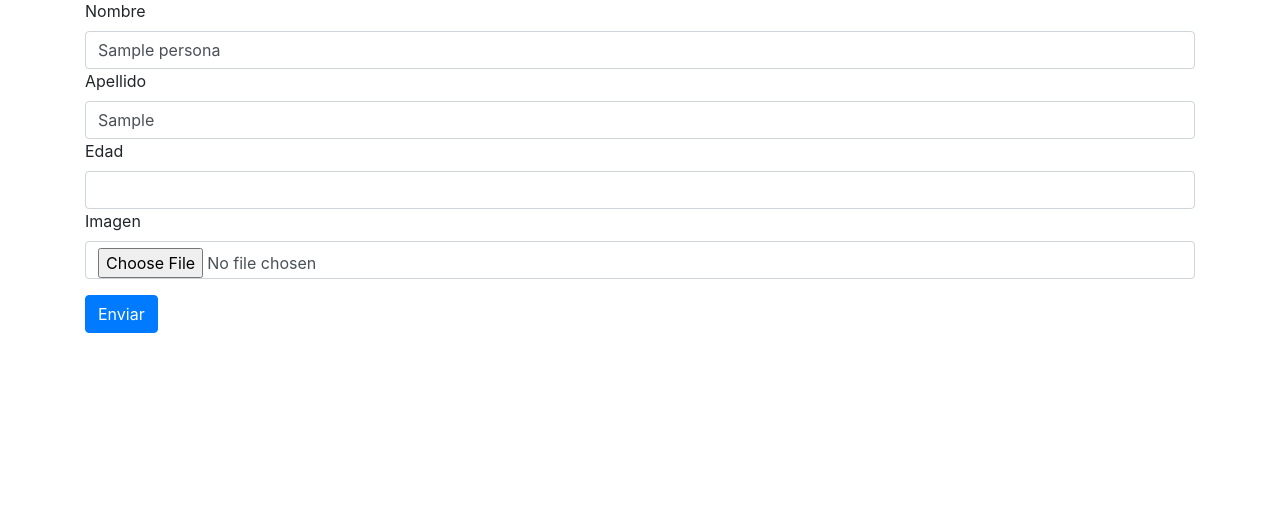
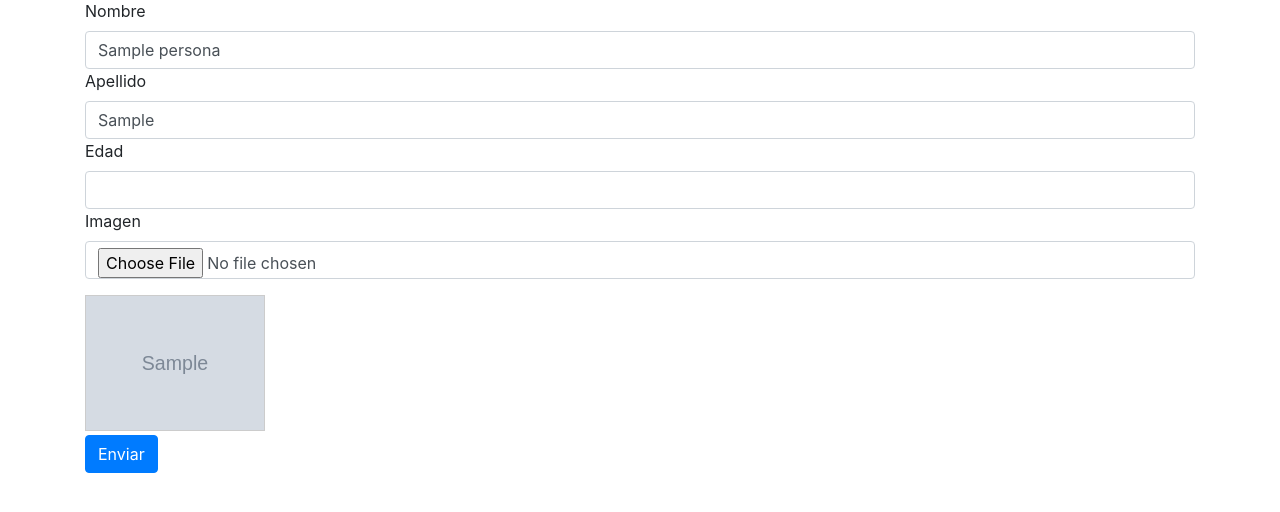
Before and after one commit to MrAnZa/CodeIgniter_CRUD, a CodeIgniter app: page /CodeIgniter/personasc/guardar/1 in a window 1280 px wide. Shown: the part 87-599 px from the top of the page. Run offline with CodeIgniter, Linux system fonts and the light colour scheme; tables that the repository leaves empty or names only in its code hold one stand-in row (values such as "Sample post"); grey boxes marked "Sample" are stand-in pictures.

Commit message:
Upload Mostrar Imagen subida

```diff
--- a/application/controllers/PersonasC.php
+++ b/application/controllers/PersonasC.php
@@ -25,7 +25,7 @@ class PersonasC extends CI_Controller{
 		$this->form_validation->set_rules('apellido','Apellido','required');
 		$this->form_validation->set_rules('edad','Edad','required');
 
-		$vdata["nombre"]=$vdata["apellido"]=$vdata["edad"]=$vdata["error"]="";
+		$vdata["nombre"]=$vdata["apellido"]=$vdata["edad"]=$vdata["error"]=$vdata["image"]="";
 			if(isset($persona_id)){
 				$persona= $this->PersonaModel->find($persona_id);
 
@@ -33,6 +33,7 @@ class PersonasC extends CI_Controller{
 					$vdata["nombre"]=$persona->nombre;
 					$vdata["apellido"]=$persona->apellido;
 					$vdata["edad"]=$persona->edad;
+					$vdata["image"]=$persona->image;
 				}
 			}
 
--- a/application/views/personas/guardar.php
+++ b/application/views/personas/guardar.php
@@ -3,6 +3,14 @@
  <html>
  <head>
  	<link rel="stylesheet" href="https://stackpath.bootstrapcdn.com/bootstrap/4.3.1/css/bootstrap.min.css" integrity="sha384-ggOyR0iXCbMQv3Xipma34MD+dH/1fQ784/j6cY/iJTQUOhcWr7x9JvoRxT2MZw1T" crossorigin="anonymous">
+ 	<style>
+ 		.img-small{
+ 			width: 180px;
+ 			display: block;
+ 			border: 1px solid #CCC;
+ 			margin: 4px 0;
+ 		}
+ 	</style>
  	<title>Personas</title>
  </head>
 <body>
@@ -55,6 +63,9 @@
 	 			echo form_input($input);
 	 		?>
 	 	</div>
+	 	<?php if($image != ""): ?>
+		<img src="<?php echo base_url() ?>uploads/<?php echo $image ?>" alt="" class="img-small">
+	 	<?php endif; ?>
 	 	<?php echo form_submit('mysubmit','Enviar',"class='btn btn-primary'") ?>
 	 <?php echo form_close() ?>
 	 </div>
```
